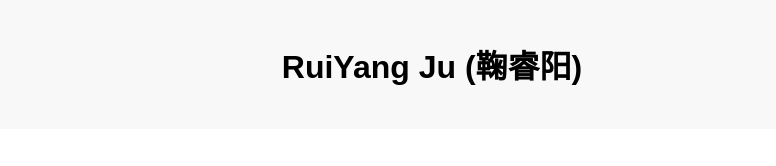
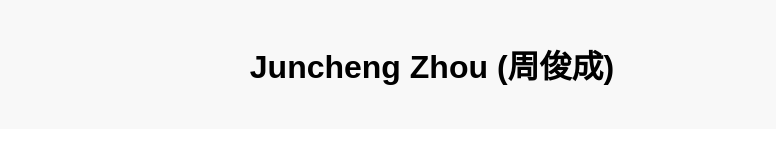
Before and after one commit to aboutberlin/aboutberlin.github.io, a plain HTML site: page index.html in a window 1280 px wide. Shown: the top 166 px of the page, without its empty margins (208-984 px from the left). Drawn offline with Linux system fonts and the light colour scheme.

Commit message:
Update index.html

```diff
--- a/index.html
+++ b/index.html
@@ -3,12 +3,12 @@
 <head>
     <meta charset="UTF-8">
     <meta name="viewport" content="width=device-width, initial-scale=1.0">
-    <title>RuiYang Ju</title>
+    <title>Juncheng Zhou</title>
     <link rel="stylesheet" href="styles.css">
 </head>
 <body>
     <header>
-        <h1>RuiYang Ju (鞠睿阳)</h1>
+        <h1>Juncheng Zhou (周俊成)</h1>
     </header>
     <section>
         <h2>Personal Information</h2>
```
